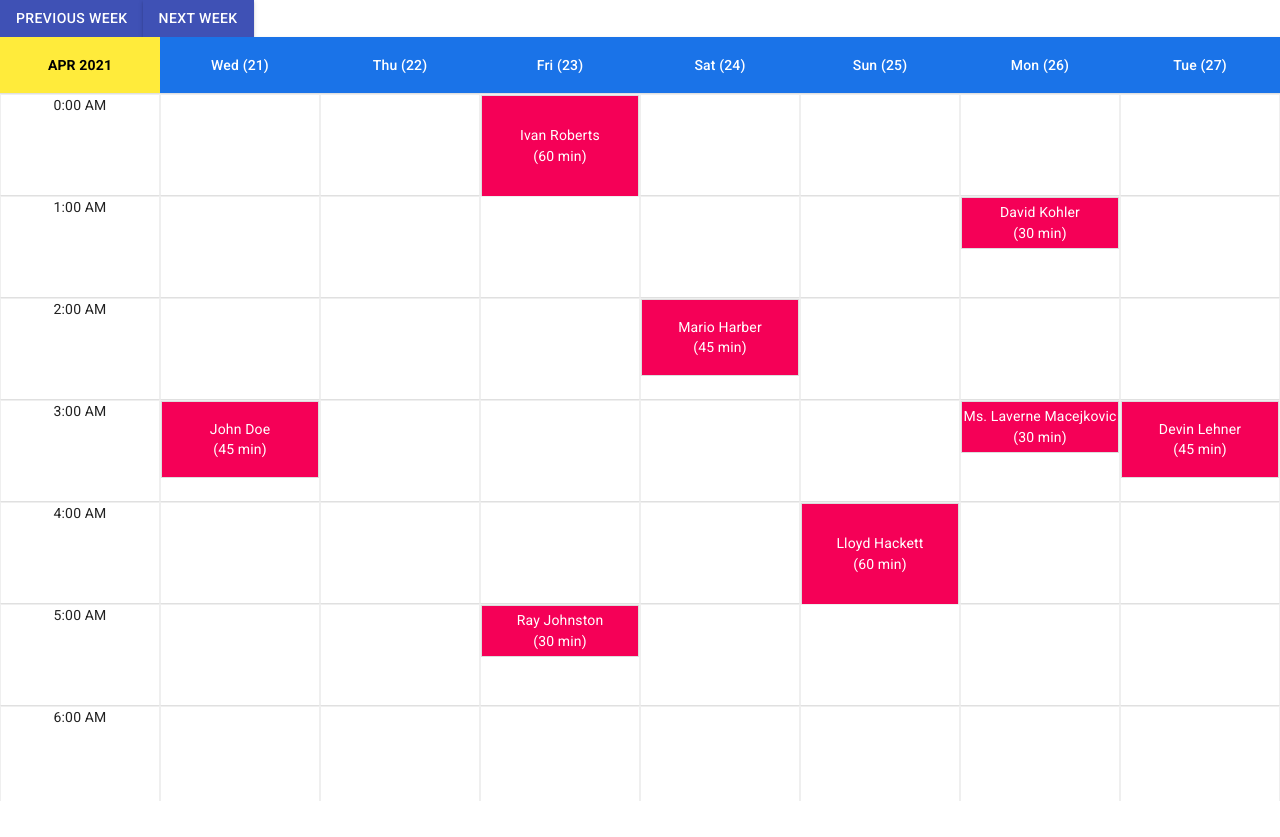
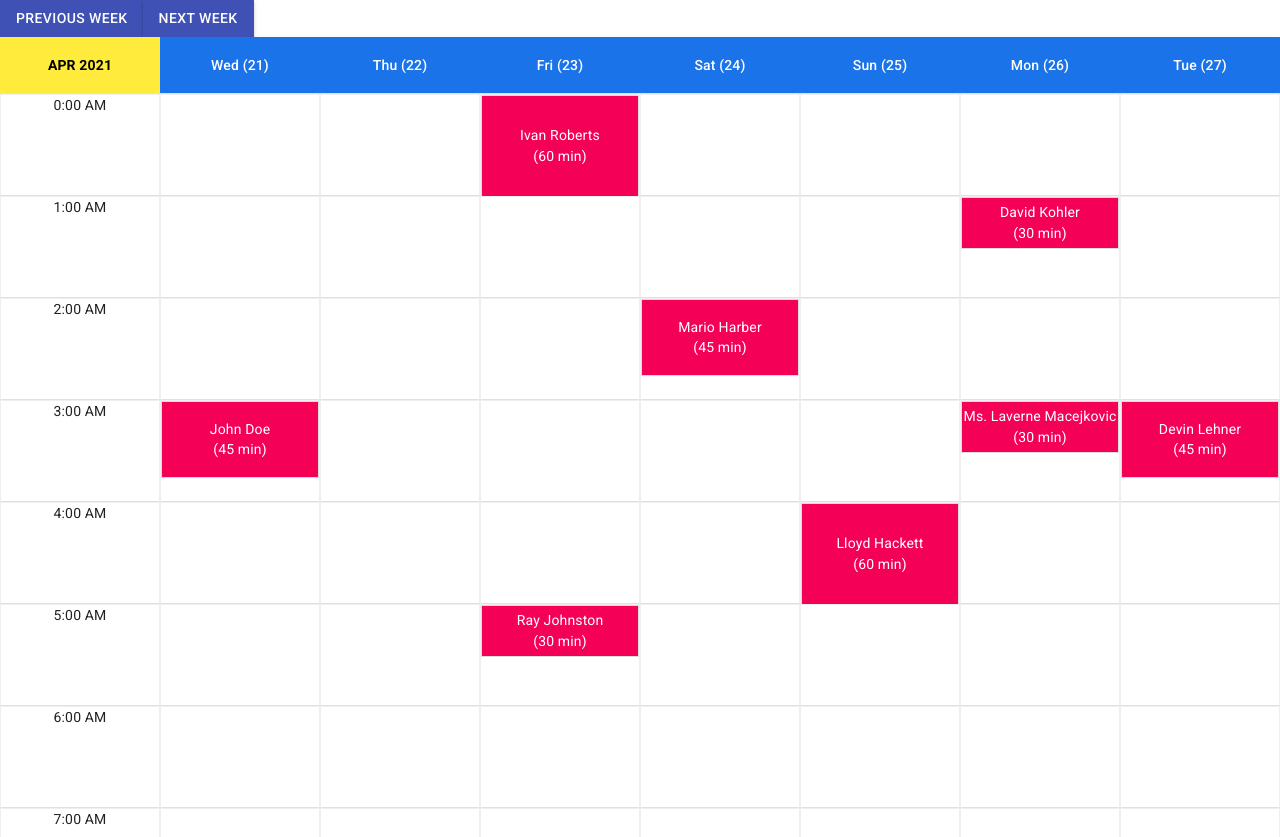
Before and after one commit to nsdotorg/react-calendar, a React (Create React App) app: page / in a window 1280 px wide. Before the commit the page ends 801 px from the top, so only its background shows below. Built offline with nearby package versions, Linux system fonts and the light colour scheme.

Commit message:
modified calendar dimensions

```diff
--- a/src/index.css
+++ b/src/index.css
@@ -47,3 +47,6 @@ td {
 .makeStyles-container-2 {
   max-height: calc(100vh - 36px) !important;
 }
+.MuiTableContainer-root {
+  max-height: 100vh !important;
+}
```
Also changed, not shown: 6 other files (tests, documents, lock files or other folders).
